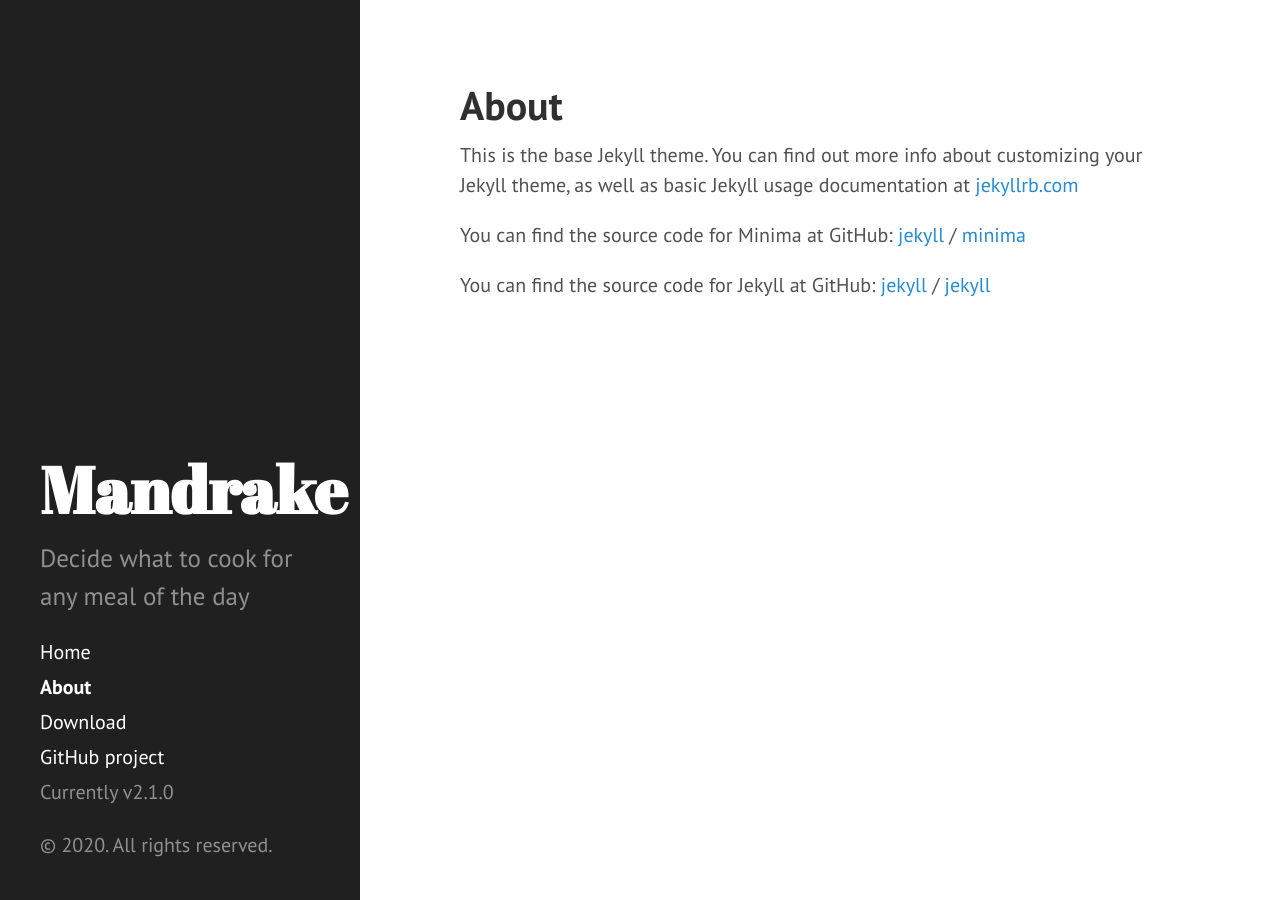
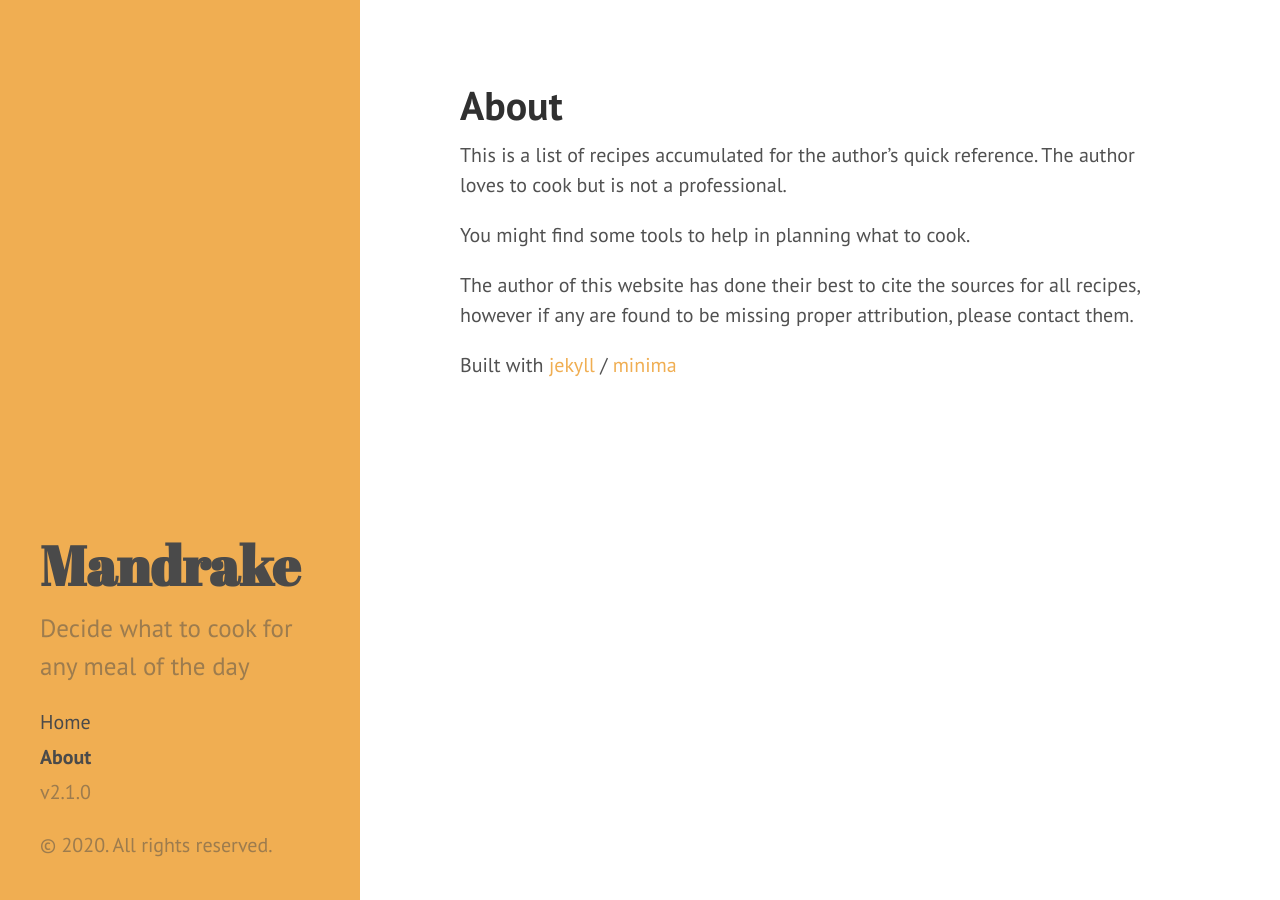
Before and after one commit to rowinf/recipebook, a Jekyll site: the page built from about.md, in a window 1280 px wide. Built offline with Jekyll 4.4.1, drawn with Linux system fonts in a browser that asks for light colours.

Commit message:
updated templates and content

```diff
--- a/_config.yml
+++ b/_config.yml
@@ -1,12 +1,12 @@
 # Permalinks
 permalink:        pretty
-
+exclude:          [themes]
 # Setup
 title:            Mandrake
 tagline:          'A recipe book'
 description:      'Decide what to cook for any meal of the day'
 url:              http://hyde.getpoole.com
-baseurl:          ''
+baseurl:          '/'
 
 author:
   name:           'Robert Irwin'
@@ -16,10 +16,3 @@ paginate:         5
 
 # Custom vars
 version:          2.1.0
-
-# github:
-#   repo:           https://github.com/poole/hyde
-
-collections:
-  recipes:
-    output: true
--- a/_includes/sidebar.html
+++ b/_includes/sidebar.html
@@ -17,8 +17,7 @@
         `layout: page` in the front-matter. See readme for usage.
       {% endcomment %}
 
-      {% assign pages_list = site.pages %}
-      {% for node in pages_list %}
+      {% for node in site.pages %}
         {% if node.title != null %}
           {% if node.layout == "page" %}
             <a class="sidebar-nav-item{% if page.url == node.url %} active{% endif %}" href="{{ node.url }}">{{ node.title }}</a>
@@ -26,9 +25,7 @@
         {% endif %}
       {% endfor %}
 
-      <a class="sidebar-nav-item" href="{{ site.github.repo }}/archive/v{{ site.version }}.zip">Download</a>
-      <a class="sidebar-nav-item" href="{{ site.github.repo }}">GitHub project</a>
-      <span class="sidebar-nav-item">Currently v{{ site.version }}</span>
+      <span class="sidebar-nav-item">v{{ site.version }}</span>
     </nav>
 
     <p>&copy; {{ site.time | date: '%Y' }}. All rights reserved.</p>
--- a/_layouts/default.html
+++ b/_layouts/default.html
@@ -3,7 +3,7 @@
 
   {% include head.html %}
 
-  <body>
+  <body class="theme-base-0a">
 
     {% include sidebar.html %}
 
--- a/about.md
+++ b/about.md
@@ -1,18 +1,13 @@
 ---
 layout: page
 title: About
-permalink: /about/
 ---
 
-This is the base Jekyll theme. You can find out more info about customizing your Jekyll theme, as well as basic Jekyll usage documentation at [jekyllrb.com](https://jekyllrb.com/)
+This is a list of recipes accumulated for the author's quick reference. The author loves to cook but is not a professional.
 
-You can find the source code for Minima at GitHub:
-[jekyll][jekyll-organization] /
+You might find some tools to help in planning what to cook.
+
+The author of this website has done their best to cite the sources for all recipes, however if any are found to be missing proper attribution, please contact them.
+
+Built with [jekyll](https://github.com/jekyll/jekyll) /
 [minima](https://github.com/jekyll/minima)
-
-You can find the source code for Jekyll at GitHub:
-[jekyll][jekyll-organization] /
-[jekyll](https://github.com/jekyll/jekyll)
-
-
-[jekyll-organization]: https://github.com/jekyll
--- a/assets/css/hyde.css
+++ b/assets/css/hyde.css
@@ -45,6 +45,13 @@ html {
   }
 }
 
+:root {
+  --sidebar-text: rgba(74, 74, 74, 0.5);
+  --sidebar-heading: rgb(74, 74, 74);
+  --theme-yellow: #f0ae52; /* #f4bf75 */
+  --theme-orange: #d28445;
+  --theme-red: #ac4142;
+}
 
 /*
  * Sidebar
@@ -56,7 +63,7 @@ html {
 .sidebar {
   text-align: center;
   padding: 2rem 1rem;
-  color: rgba(255,255,255,.5);
+  color: var(--sidebar-text);
   background-color: #202020;
 }
 @media (min-width: 48em) {
@@ -72,15 +79,15 @@ html {
 
 /* Sidebar links */
 .sidebar a {
-  color: #fff;
+  color: var(--sidebar-heading);
 }
 
 /* About section */
 .sidebar-about h1 {
-  color: #fff;
+  color: var(--sidebar-heading);
   margin-top: 0;
   font-family: "Abril Fatface", serif;
-  font-size: 3.25rem;
+  font-size: 2.75rem;
 }
 
 /* Sidebar nav */
@@ -179,29 +186,29 @@ a.sidebar-nav-item:focus {
 
 /* Red */
 .theme-base-08 .sidebar {
-  background-color: #ac4142;
+  background-color: var(--theme-red);
 }
 .theme-base-08 .content a,
 .theme-base-08 .related-posts li a:hover {
-  color: #ac4142;
+  color: var(--theme-red);
 }
 
 /* Orange */
 .theme-base-09 .sidebar {
-  background-color: #d28445;
+  background-color: var(--theme-orange);
 }
 .theme-base-09 .content a,
 .theme-base-09 .related-posts li a:hover {
-  color: #d28445;
+  color: var(--theme-orange);
 }
 
 /* Yellow */
 .theme-base-0a .sidebar {
-  background-color: #f4bf75;
+  background-color: var(--theme-yellow);
 }
 .theme-base-0a .content a,
 .theme-base-0a .related-posts li a:hover {
-  color: #f4bf75;
+  color: var(--theme-yellow);
 }
 
 /* Green */
```
Also changed, not shown: _posts/2020-05-18-award-winning-chili.md (deleted, +0 -33 lines), index.md (+2 -2 lines), 1 other file.
